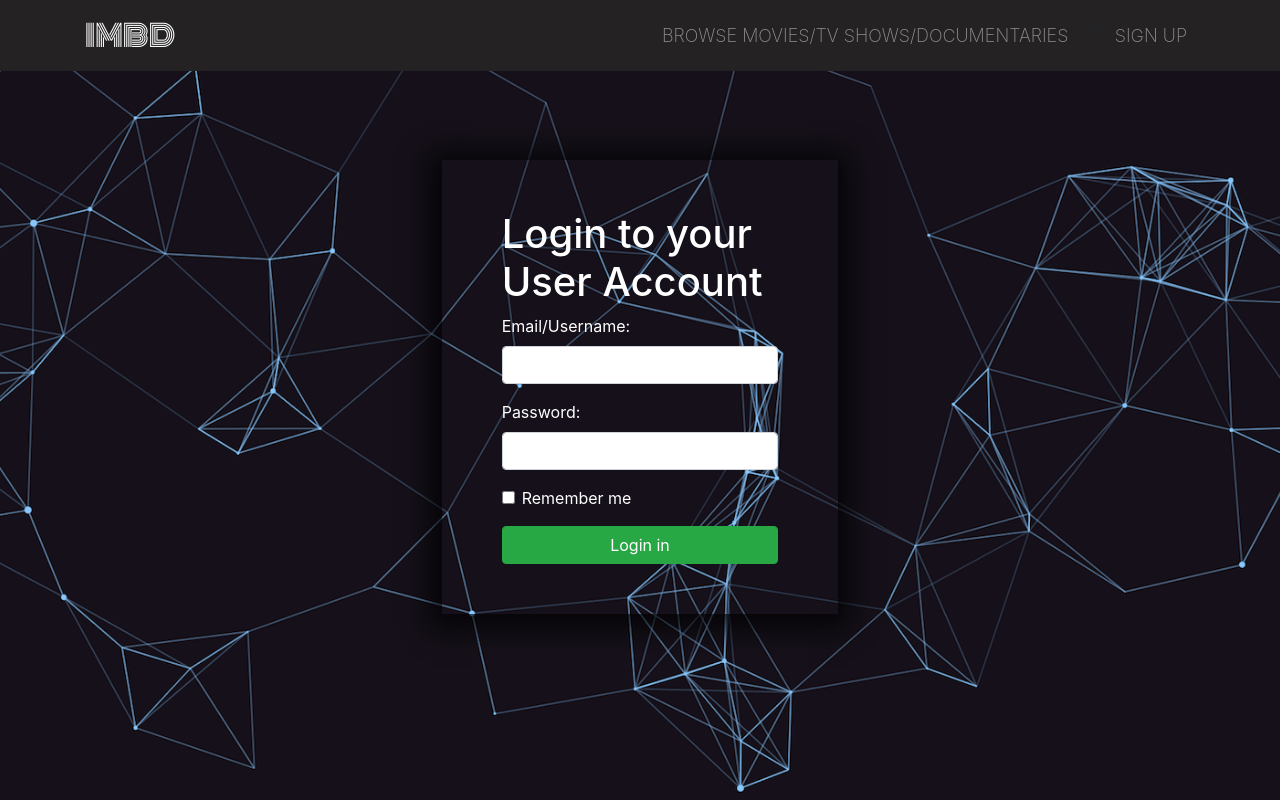
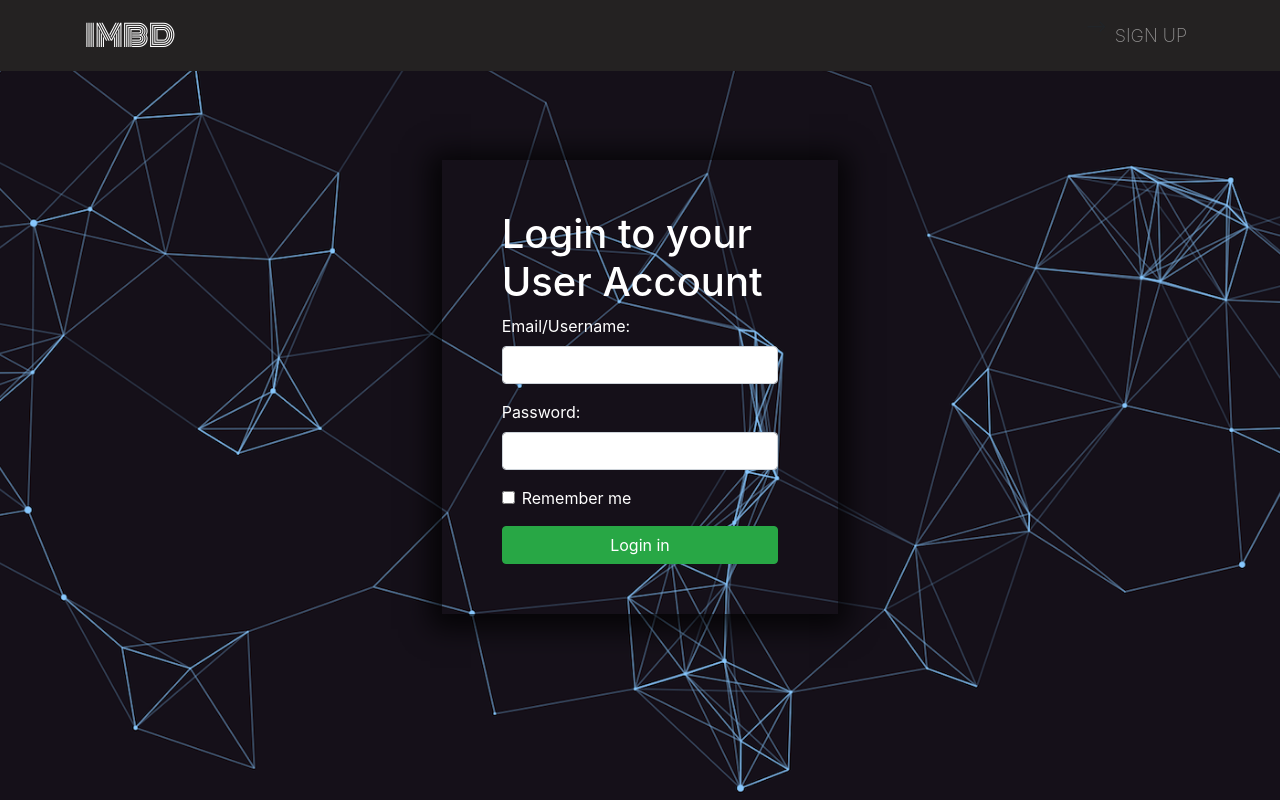
Before and after one commit to Toyinbalogun/IMDB-App, a plain HTML site: page login-page.html in a window 1280 px wide. Drawn offline with nearby package versions, Linux system fonts and the light colour scheme.

```diff
--- a/login-page.html
+++ b/login-page.html
@@ -23,9 +23,9 @@
 
             <div class="collapse navbar-collapse" id="navbarSupportedContent">
                 <ul class="navbar-nav ml-auto">
-                    <li class="nav-item">
+                    <!-- <li class="nav-item">
                         <a class="nav-link" href="account-page.html">Browse Movies/Tv Shows/Documentaries</a>
-                    </li> &nbsp;
+                    </li> &nbsp; -->
                     <!-- <li class="nav-item active">
                         <a href="login-page.html"><button class="nav-link btn btn-warning"  style="width:140px">Login In</button></a>
                     </li> &nbsp &nbsp;
```
Also changed, not shown: home-page.html (+3 -3 lines), sign-up-page.html (+3 -3 lines).
